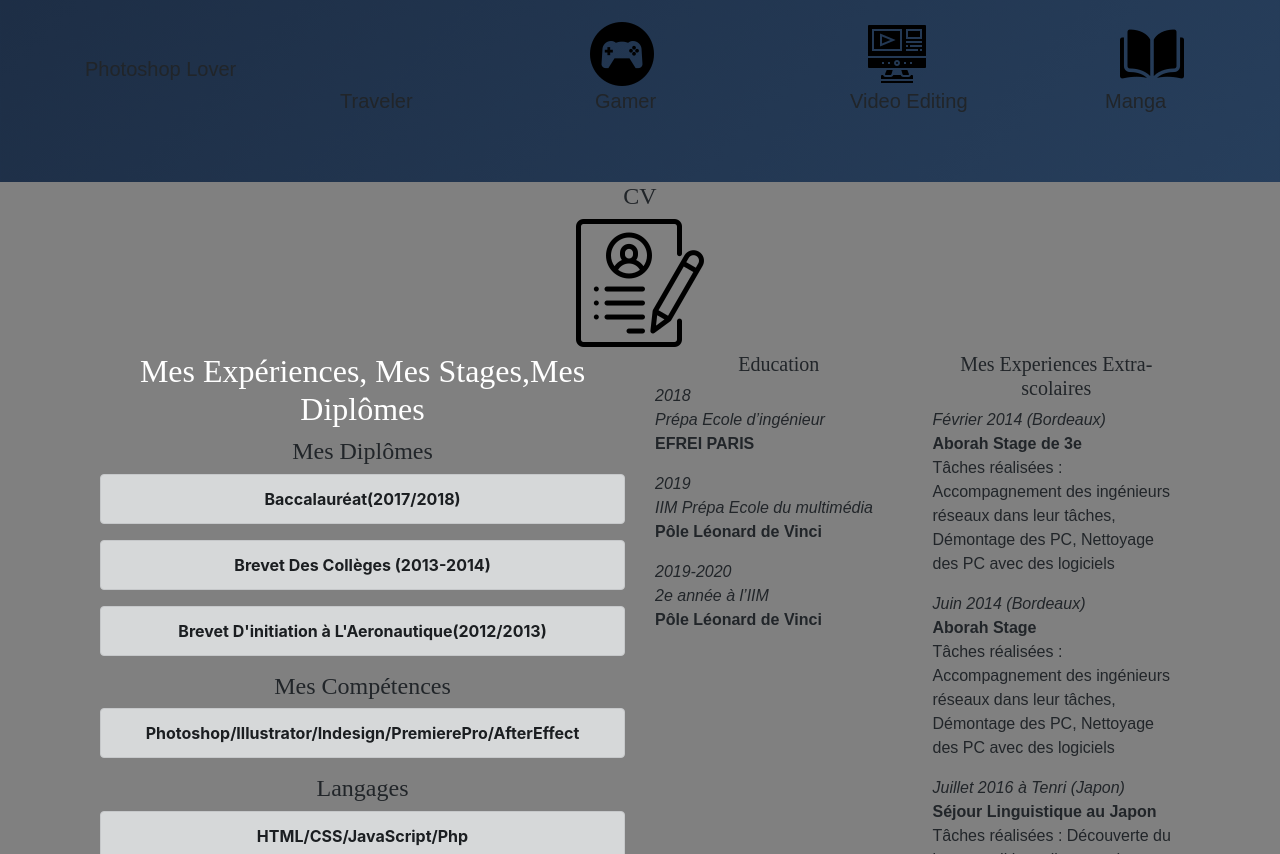
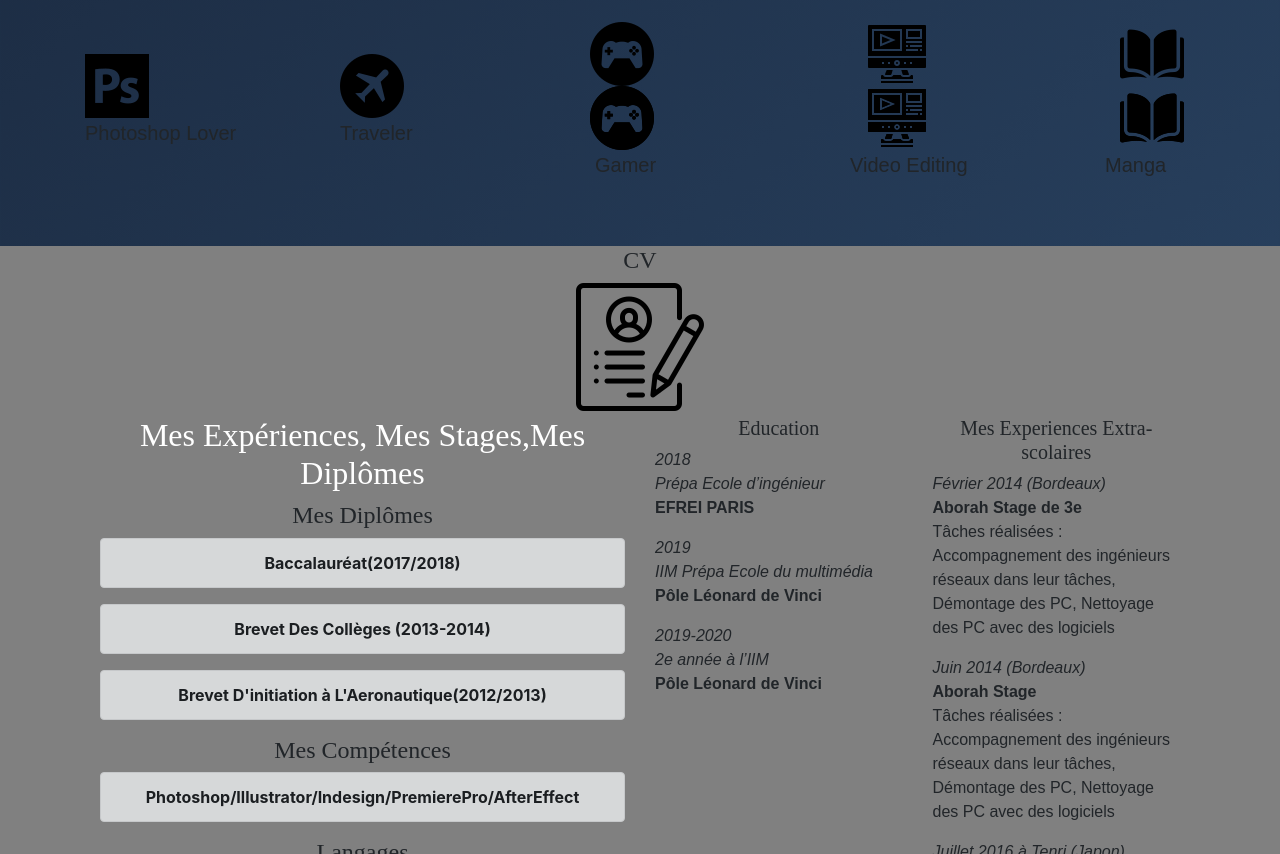
Before and after one commit to ToshhM/Portefolio, a plain HTML site: page index.html in a window 1280 px wide. Shown: the part 1413-2267 px from the top of the page. Drawn offline with nearby package versions, Linux system fonts and the light colour scheme; some packages are replaced by stand-ins of ours; a script that the page names is missing; files whose address does not match are found by name.

Commit message:
update les col md

```diff
--- a/index.html
+++ b/index.html
@@ -70,22 +70,27 @@
                             <div class="row">
                                 <div class="col-md-2">
                                     <div class="LogoP"></div>
+                                    <img src="adobe.png" class="LogoP"/>
                                     <p style="font-size: 20px;">Photoshop Lover</p>
                                 </div>
                                 <div class="col-md-2">
                                     <div class="Avion"></div>
+                                    <img src="airplane.png" class="Avion"/>
                                     <p style="font-size: 20px;">Traveler</p>
                                 </div>
                                 <div class="col-md-2">
                                     <div class="Game"></div>
+                                    <img src="gamepad.png" class="Game"/>
                                     <p style="font-size: 20px;">Gamer</p>
                                 </div>
                                 <div class="col-md-2">
                                     <div class="Video"></div>
+                                    <img src="video.png" class="Video"/>
                                     <p style="font-size: 20px;">Video Editing</p>
                                 </div>
                                <div class="col-md-2">
                                    <div class="Manga"></div>
+                                   <img src="manga.png" class="Manga"/>
                                    <p style="font-size: 20px;">Manga</p>
                             </div>
                         </div>
--- a/portefolio.css
+++ b/portefolio.css
@@ -78,7 +78,6 @@ body{
     margin-bottom: 50px;
     }
 .LogoP
-{
     height: auto;
     display: block;
     margin: 0 auto;
```
